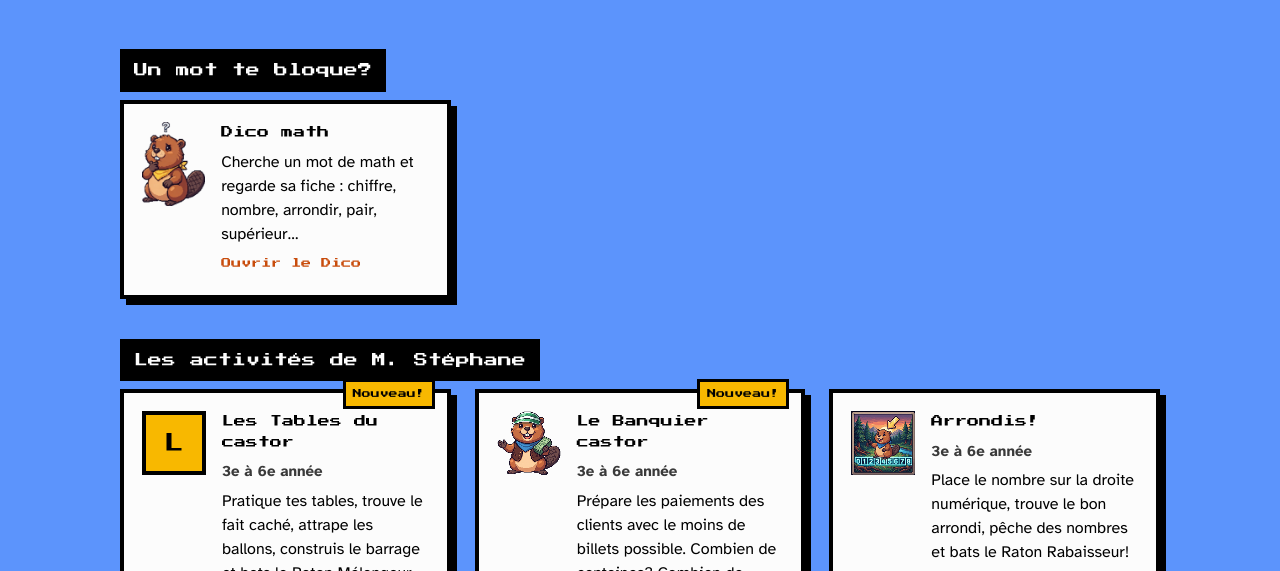
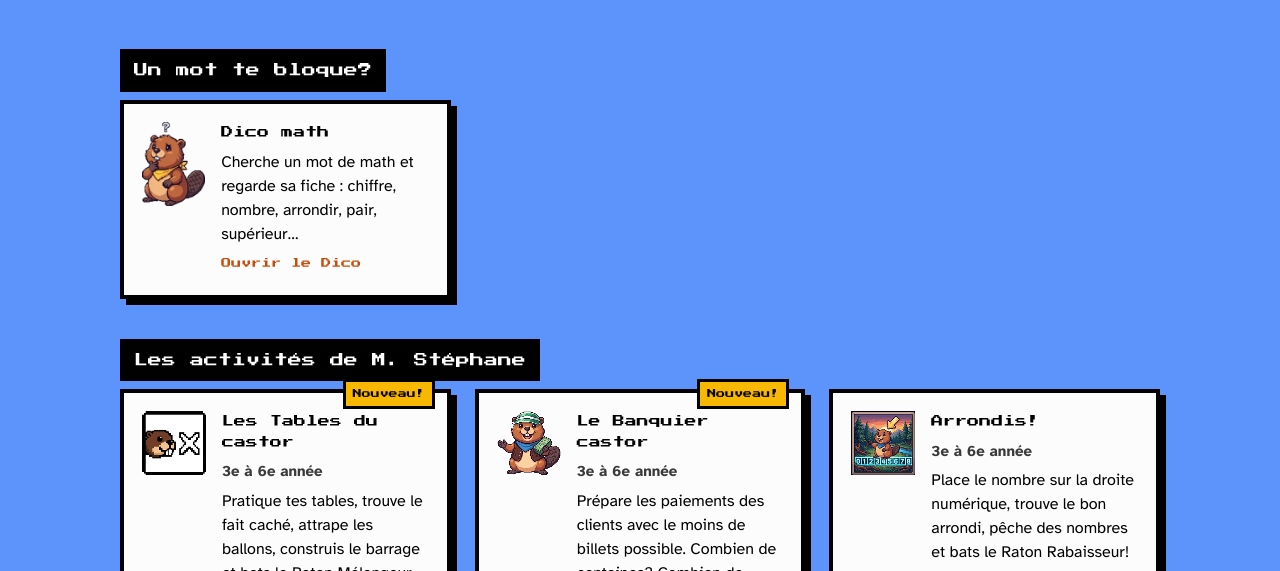
Before and after one commit to thejoyfulclassroom9/thejoyfulclassroom9.github.io, a plain HTML site: page math.html in a window 1280 px wide. Shown: the part 214-785 px from the top of the page. Drawn offline with Linux system fonts and the light colour scheme.

Commit message:
Add files via upload

```diff
--- a/math.html
+++ b/math.html
@@ -63,7 +63,7 @@ var ACTIVITES = [
     description: "Place le nombre sur la droite numérique, trouve le bon arrondi, pêche des nombres et bats le Raton Rabaisseur!" },
   { icone: "banquier", titre: "Le Banquier castor", lien: "app.html#banquier", niveaux: "3e à 6e année", date: "2026-11-04",
     description: "Prépare les paiements des clients avec le moins de billets possible. Combien de centaines? Combien de dizaines?" },
-  { titre: "Les Tables du castor", lien: "app.html#tables", niveaux: "3e à 6e année", date: "2026-11-16",
+  { icone: "tables", titre: "Les Tables du castor", lien: "app.html#tables", niveaux: "3e à 6e année", date: "2026-11-16",
     description: "Pratique tes tables, trouve le fait caché, attrape les ballons, construis le barrage et bats le Raton Mélangeur. Colorie ta grille en vert!" }
 ];
 
```
